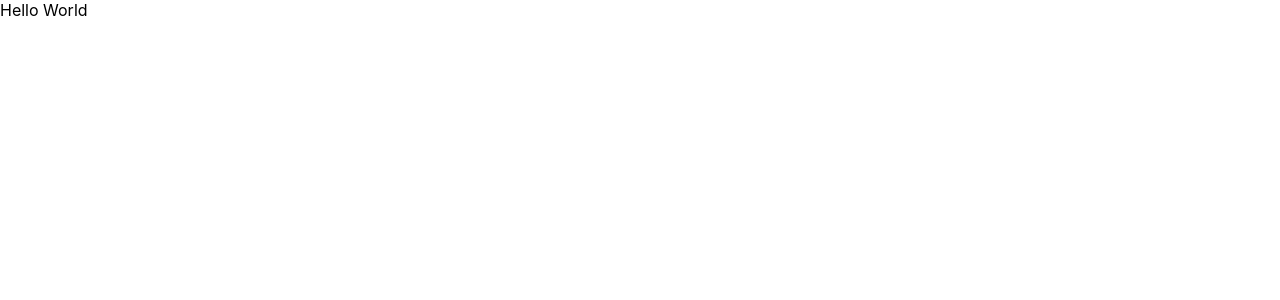
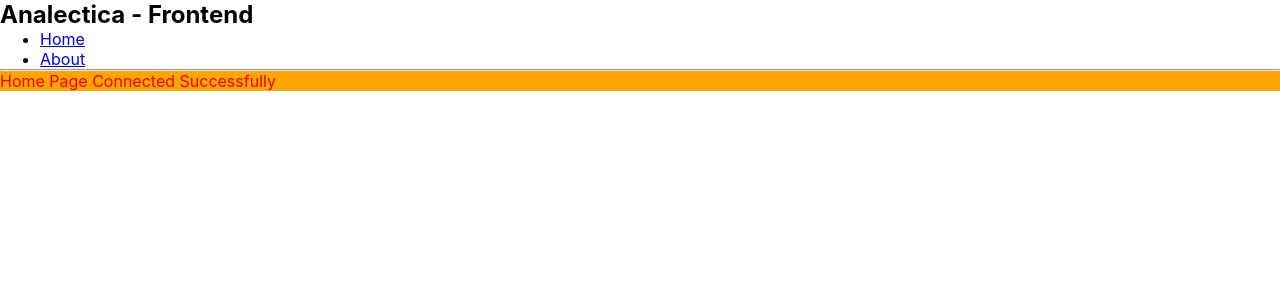
Before and after one commit to sushantbasak/Analectica-Front-End-, a React (Create React App) app: page / in a window 1280 px wide. Shown: the top 300 px of the page. Built offline with nearby package versions, Linux system fonts and the light colour scheme.

Commit message:
Router Updated

```diff
--- a/src/App.js
+++ b/src/App.js
@@ -1,13 +1,27 @@
 import './App.css';
 import Home from './Container/Home/Home';
 import About from './Container/About/About';
+import { BrowserRouter as Router, Switch, Route, Link } from 'react-router-dom';
 
 function App() {
   return (
     <>
+        <Router>
         <div>
-          Hello World
+          <h2>Analectica - Frontend</h2>
+          <nav>
+          <ul >
+            <li><Link to={'/'}> Home </Link></li>
+            <li><Link to={'/about'}>About</Link></li>
+          </ul>
+          </nav>
+          <hr />
+          <Switch>
+              <Route exact path='/' component={Home} />
+              <Route path='/about' component={About} />
+          </Switch>
         </div>
+      </Router>
     </>
   );
 }
--- a/src/Container/Home/Home.js
+++ b/src/Container/Home/Home.js
@@ -1,8 +1,13 @@
 import React from 'react'
+
+const style = {
+    color : "red",
+    backgroundColor : 'orange'
+}
 
 export default function Home() {
     return (
-        <div>
+        <div style ={style}>
             Home Page Connected Successfully
         </div>
     )
```
Also changed, not shown: package.json (+17 -2 lines), 2 other files (tests, documents, lock files or other folders).
